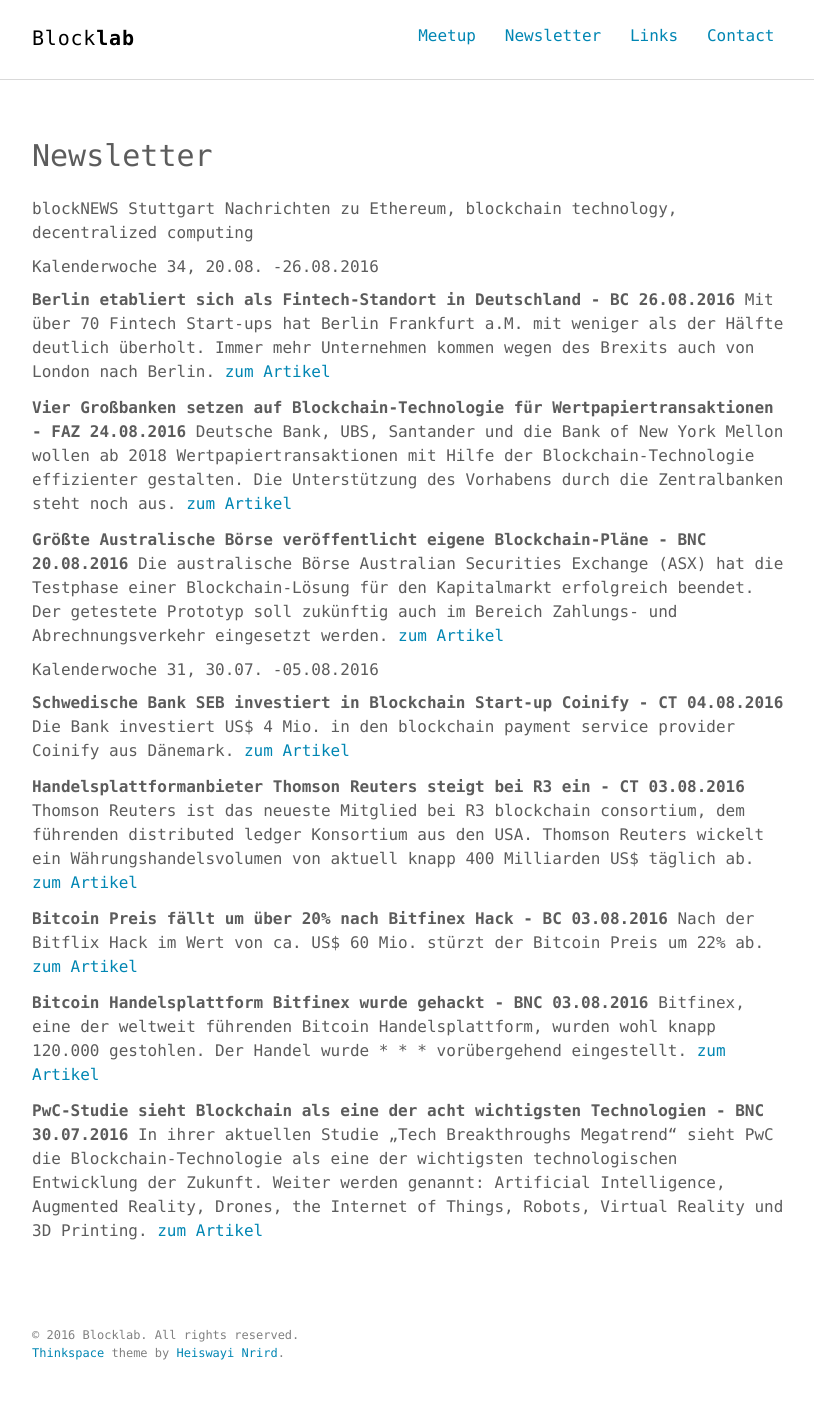
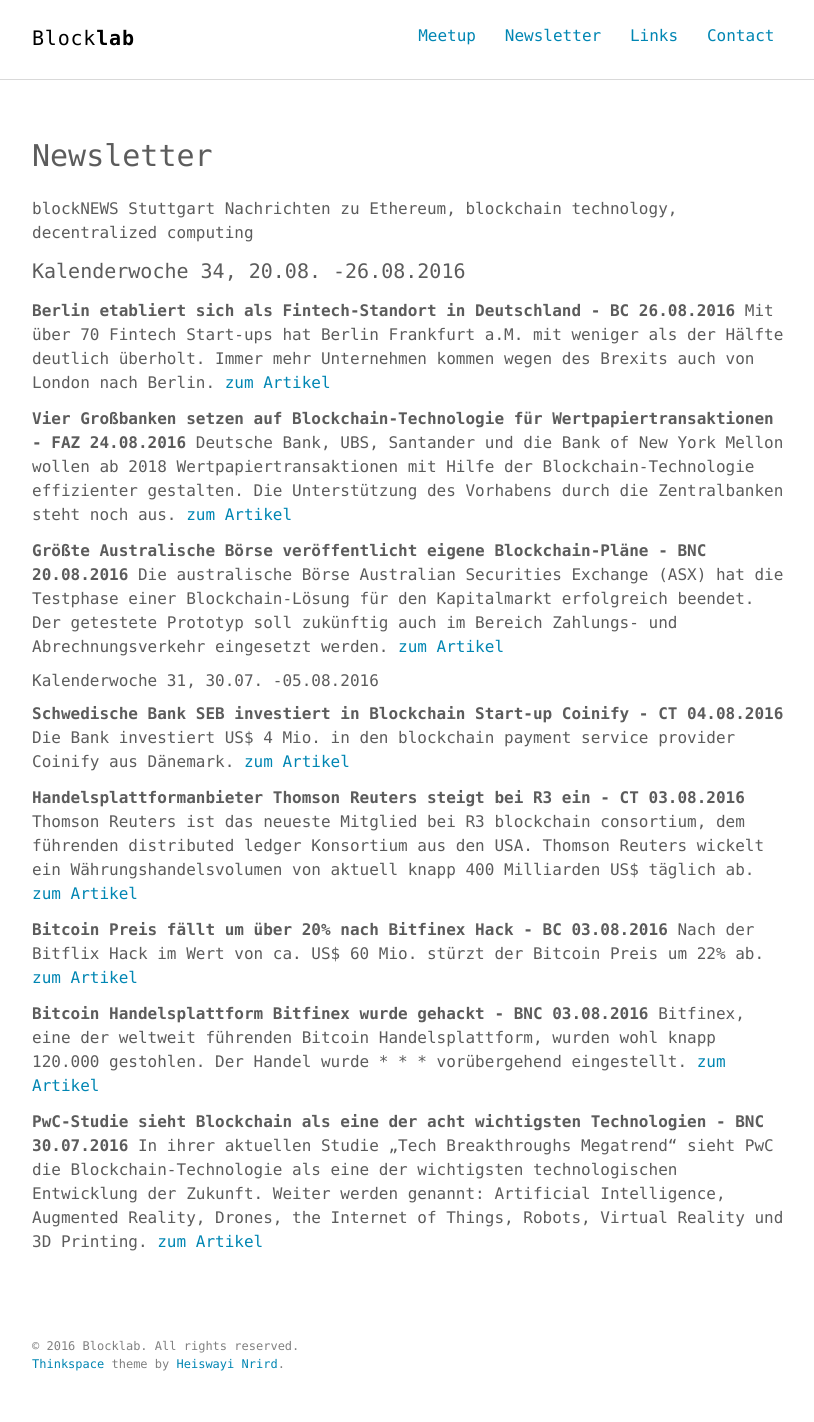
Before and after one commit to blocklab/site, a Jekyll site: the page built from newsletter.md, in a window 1280 px wide. Shown: the whole page, without its empty margins (232-1046 px from the left). Built offline with Jekyll 4.4.1, drawn with Linux system fonts in a browser that asks for light colours.

```diff
--- a/newsletter.md
+++ b/newsletter.md
@@ -7,7 +7,7 @@ permalink: /newsletter/
 blockNEWS Stuttgart
 Nachrichten zu Ethereum, blockchain technology, decentralized computing
 
-##### Kalenderwoche 34, 20.08. -26.08.2016
+#### Kalenderwoche 34, 20.08. -26.08.2016
 
 **Berlin etabliert sich als Fintech-Standort in Deutschland - BC 26.08.2016**
 Mit über 70 Fintech Start-ups hat Berlin Frankfurt a.M. mit weniger als der Hälfte deutlich überholt. Immer mehr Unternehmen kommen wegen des Brexits auch von London nach Berlin.
```
